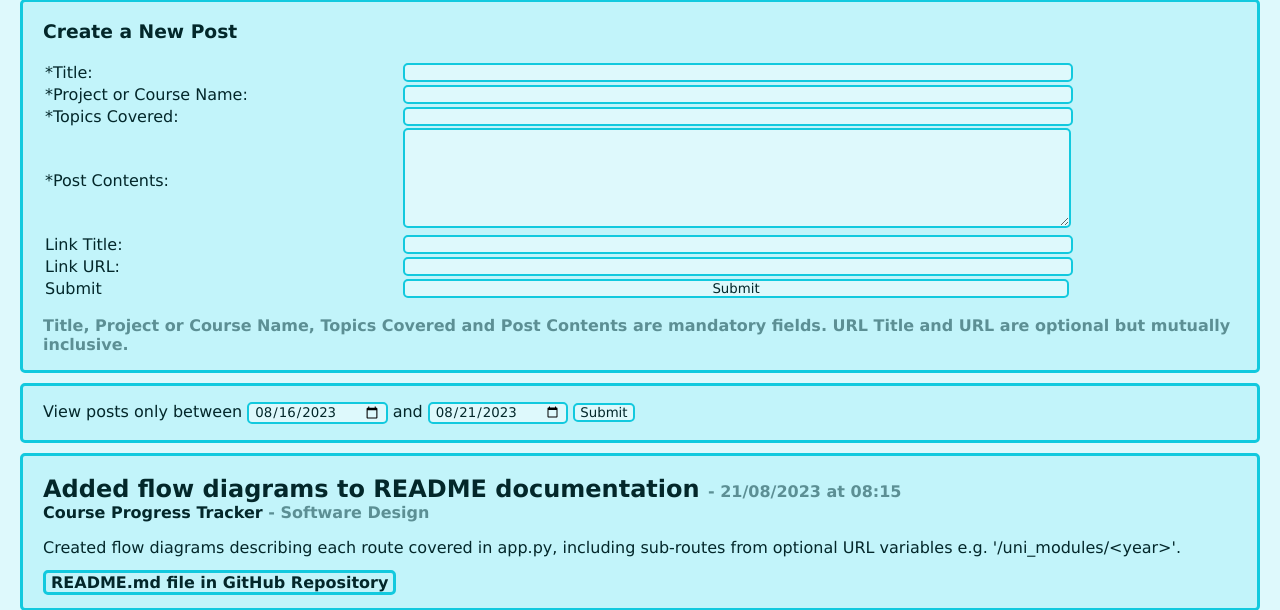
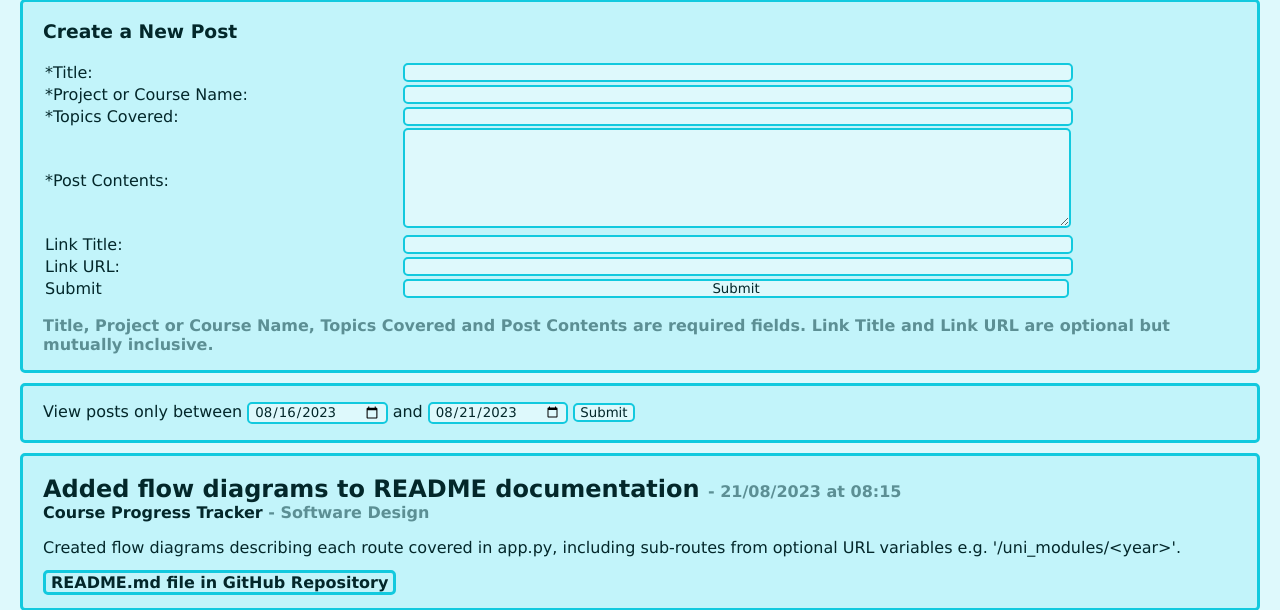
Before and after one commit to corey-richardson/course-progress-tracker, a Flask app: page /learning_log in a window 1280 px wide. Shown: the part 140-750 px from the top of the page. Run offline with Flask 3, Linux system fonts and the light colour scheme.

Commit message:
Changed some wording

```diff
--- a/templates/add.html
+++ b/templates/add.html
@@ -17,7 +17,7 @@
                 {% endfor %}
             </table>
         </form>
-        <p><aside>All fields are mandatory for this form.</aside></p>
+        <p><aside>All fields are required for this form.</aside></p>
     </div>
 </div>
 
--- a/templates/learning_log.html
+++ b/templates/learning_log.html
@@ -17,7 +17,7 @@
                 {% endfor %}
             </table>
         </form>
-        <p><aside>Title, Project or Course Name, Topics Covered and Post Contents are mandatory fields. URL Title and URL are optional but mutually inclusive.</aside></p>
+        <p><aside>Title, Project or Course Name, Topics Covered and Post Contents are required fields. Link Title and Link URL are optional but mutually inclusive.</aside></p>
     </div>
 </div>
 
```
